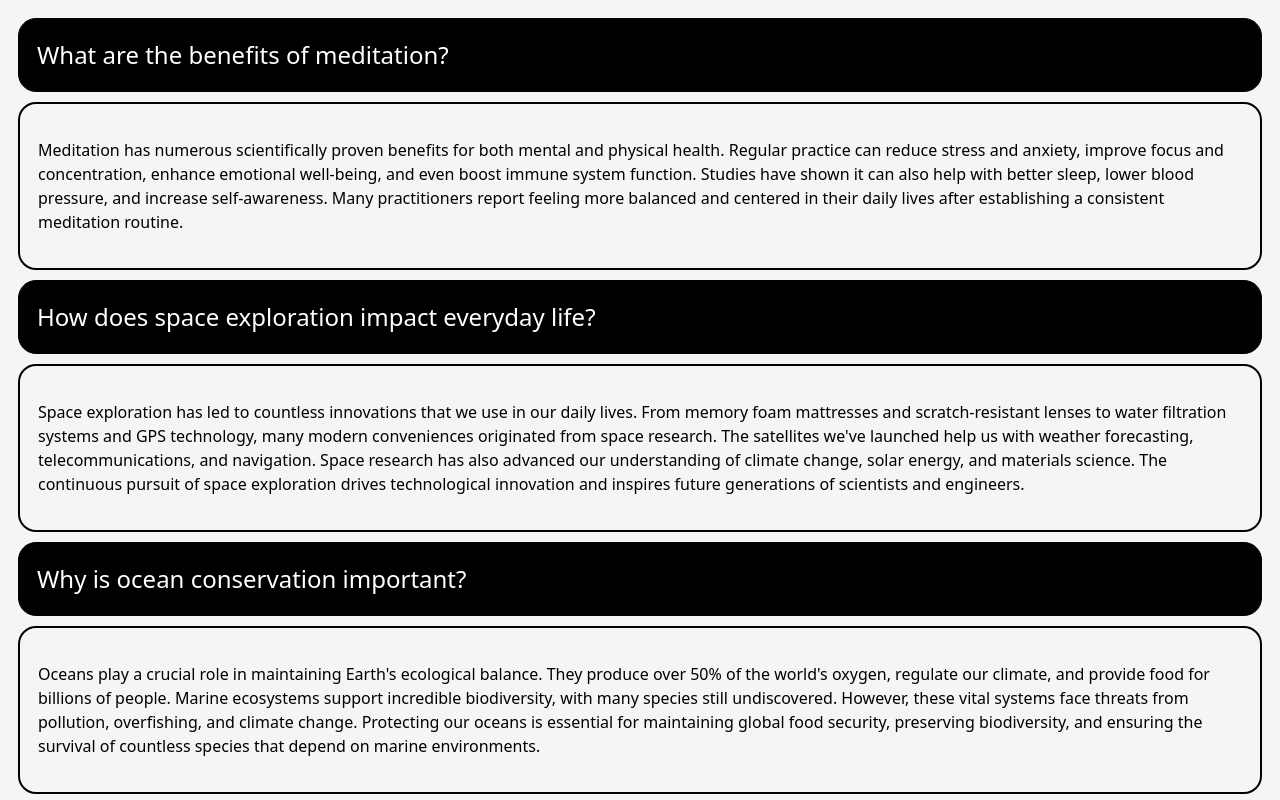
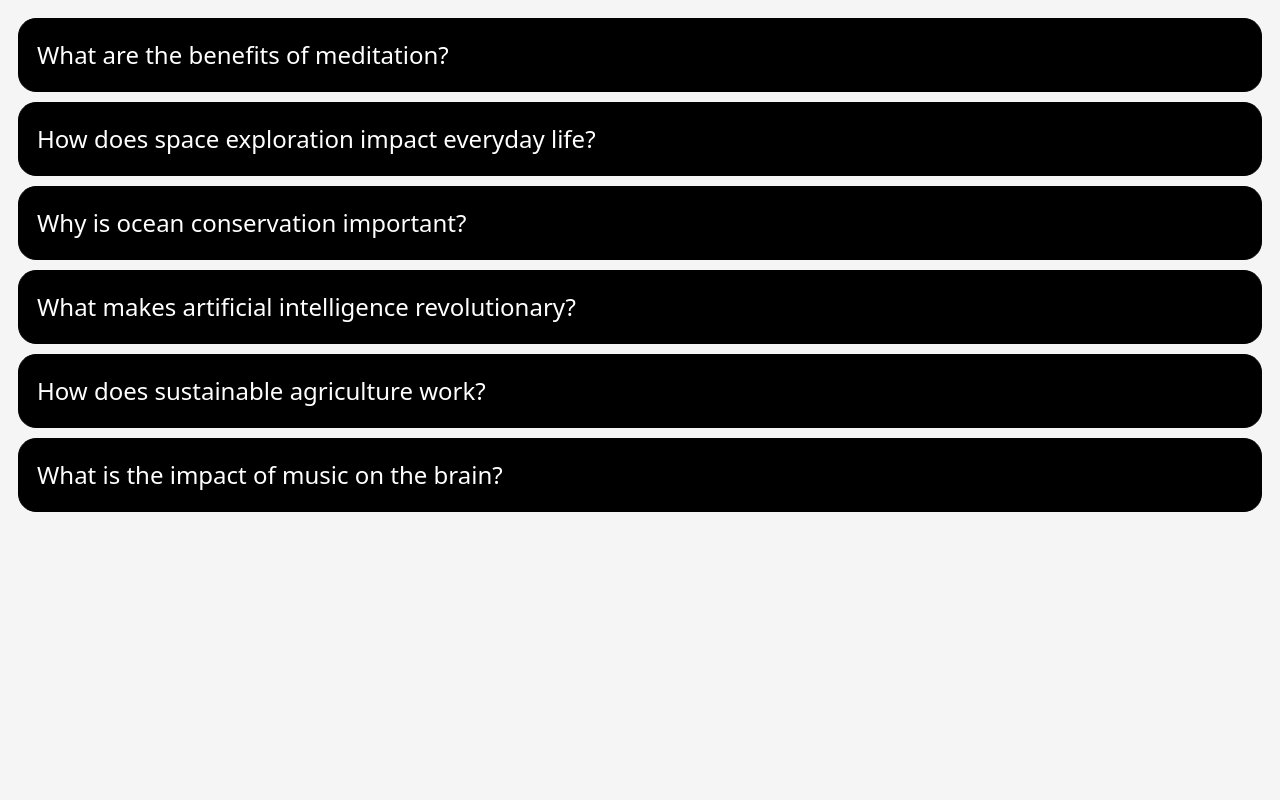
Before and after one commit to massivenobody/react-accordion, a React (Vite) app: page / in a window 1280 px wide. Shown: the top 800 px of the page. Built offline with nearby package versions, Linux system fonts and the light colour scheme.

Commit message:
feat: implement expand/collapse functionality
- Implement logic in Accordion to track which AccordionItem is open.
- Pass relevant event handlers down to AccordionItems.
- Show accordion content depending on isOpen.

```diff
--- a/src/components/Accordion.tsx
+++ b/src/components/Accordion.tsx
@@ -1,9 +1,22 @@
 import AccordionItem from "./AccordionItem";
 import { accordionData } from "../data/accordionData";
+import { useState } from "react";
 
 function Accordion() {
+    const [activeId, setActiveId] = useState<number | null>(null);
+
+    const handleToggle = (id: number) => {
+        setActiveId(activeId === id ? null : id);
+    }
+
     const accordionItems = accordionData.map((item) => (
-        <AccordionItem key={item.id} title={item.title} content={item.content} />
+        <AccordionItem
+            key={item.id}
+            title={item.title}
+            content={item.content}
+            isOpen={activeId === item.id}
+            onToggle={() => handleToggle(item.id)}
+        />
     ))
 
     return (
--- a/src/components/AccordionItem.tsx
+++ b/src/components/AccordionItem.tsx
@@ -1,13 +1,15 @@
-function AccordionItem({ title, content }: { title: string, content: string }) {
+function AccordionItem({ title, content, isOpen, onToggle }: { title: string, content: string, isOpen: boolean, onToggle: () => void }) {
 
     return (
-        <div className="accordion-item">
+        <div className="accordion-item" onClick={onToggle}>
             <div className="accordion-title">
                 <h2>{title}</h2>
             </div>
-            <div className="accordion-content">
-                <p>{content}</p>
-            </div>
+            {isOpen && (
+                <div className="accordion-content">
+                    <p>{content}</p>
+                </div>
+            )}
         </div>
     )
 }
```
